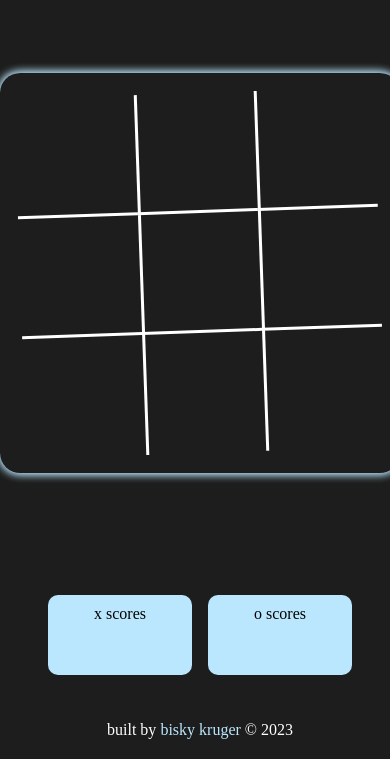
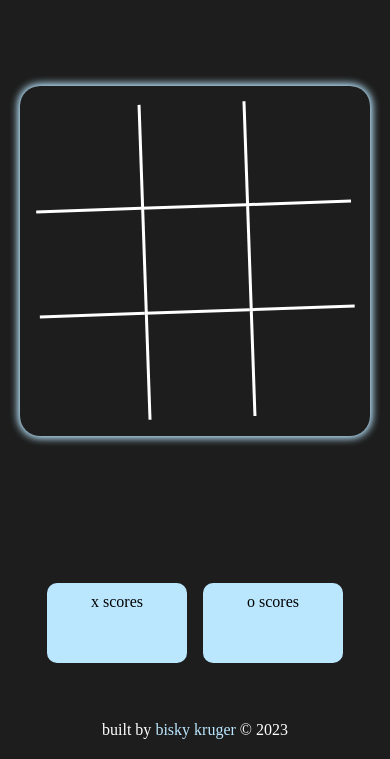
Before and after one commit to bisky0-0/tic-tac-toe-, a plain HTML site: page index.html in a window 390 px wide. Shown: the part 85-844 px from the top of the page. Drawn offline with Linux system fonts and the light colour scheme; a web font is replaced by a local one.

Commit message:
Edit index.html styles.css script.js

```diff
--- a/styles.css
+++ b/styles.css
@@ -183,6 +183,11 @@ footer{
 
 
 @media (max-width: 1200px) {
+    #board-container{
+        position: relative;
+        width: 350px;
+        height: 350px;
+    }
     .result{
         width: calc(90% / 2);
         font-size: 1rem;
```
